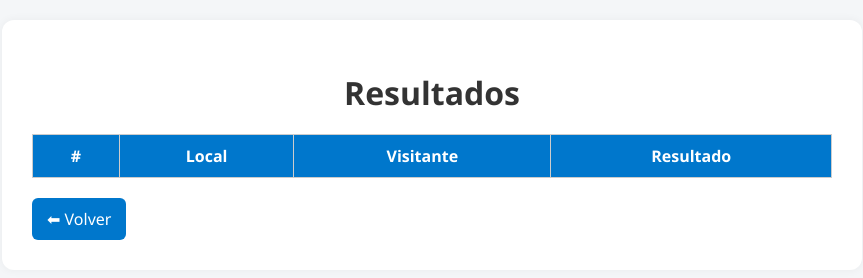
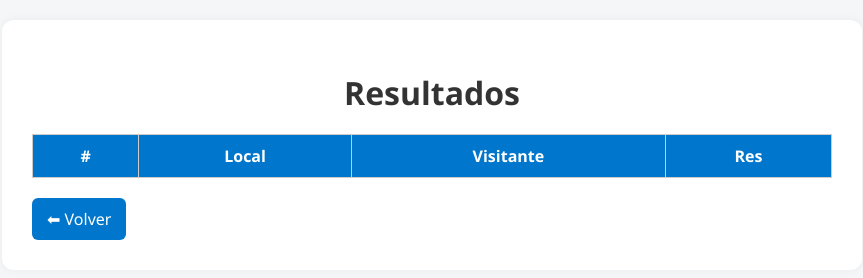
Before and after one commit to Ivideu/quiniela, a plain HTML site: page resultados.html in a window 1280 px wide. Shown: the whole page, without its empty margins (208-1071 px from the left). Drawn offline with Linux system fonts and the light colour scheme; no server answers.

Commit message:
resultados.html

```diff
--- a/resultados.html
+++ b/resultados.html
@@ -61,7 +61,7 @@
           <th>#</th>
           <th>Local</th>
           <th>Visitante</th>
-          <th>Resultado</th>
+          <th>Res</th>
         </tr>
       </thead>
       <tbody></tbody>
```
